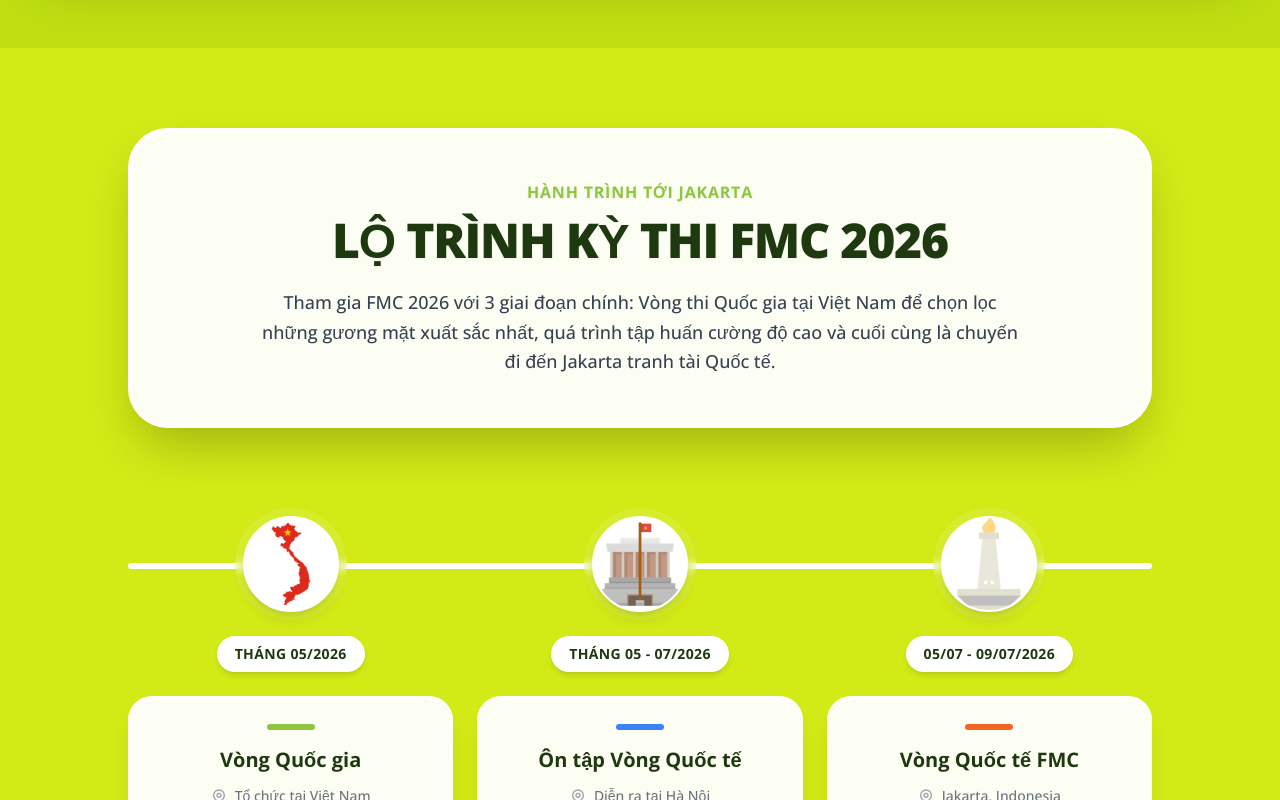
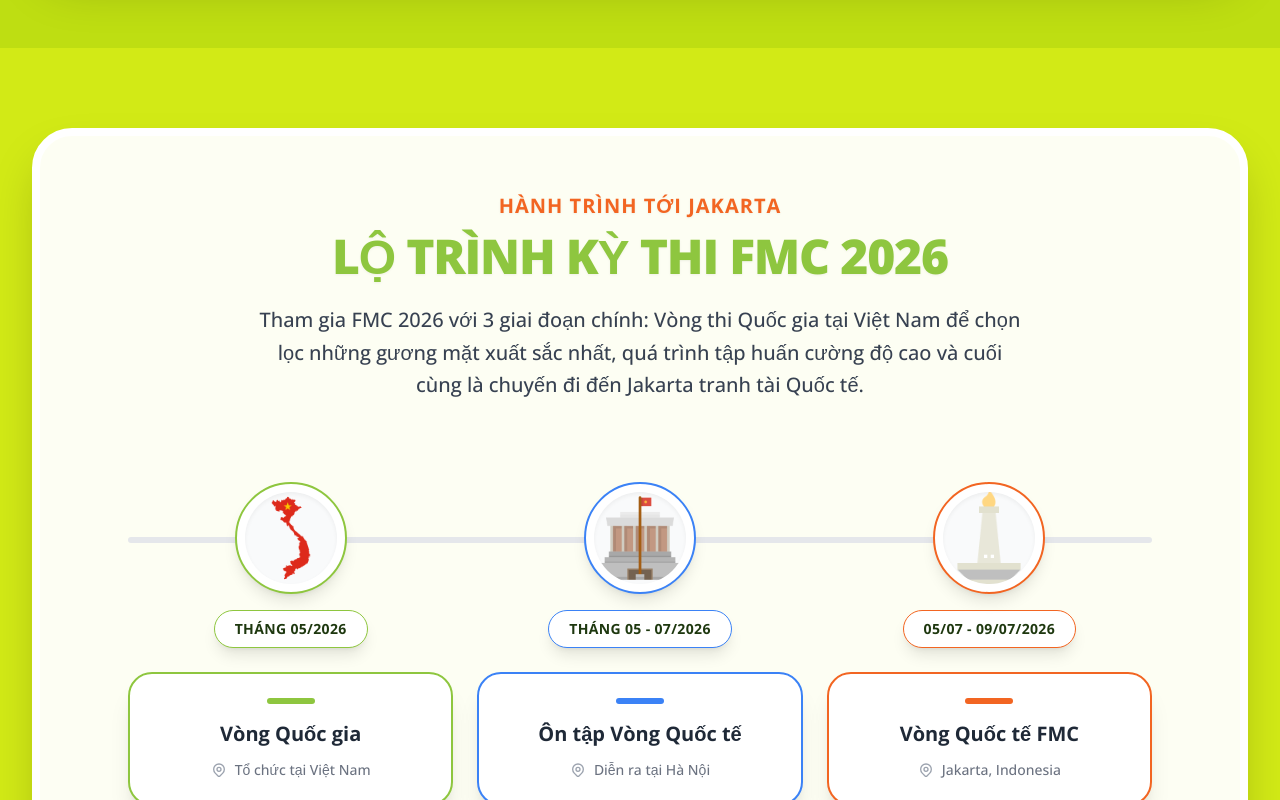
Before and after one commit to HoangQuan-iViet/Boatman-FMC, a React (Vite) app: page / in a window 1280 px wide. Shown: the part 2400-3200 px from the top of the page. Built offline with nearby package versions, Linux system fonts and the light colour scheme.

Commit message:
feat: add RoadmapSection component to display event milestones.

```diff
--- a/src/components/RoadmapSection.tsx
+++ b/src/components/RoadmapSection.tsx
@@ -8,6 +8,7 @@ const milestones = [
         location: 'Tổ chức tại Việt Nam',
         color: 'border-fmc-lime',
         bg: 'bg-fmc-lime',
+        hoverText: 'group-hover:text-fmc-lime',
         icon: '/symbols/vietnam.png',
         imageScale: 'scale-[1.3]',
         delay: 0
@@ -18,6 +19,7 @@ const milestones = [
         location: 'Diễn ra tại Hà Nội',
         color: 'border-blue-500',
         bg: 'bg-blue-500',
+        hoverText: 'group-hover:text-blue-500',
         icon: '/symbols/ho-chi-minh-mausoleum.png',
         imageScale: 'scale-[1.1]',
         delay: 0.2
@@ -28,6 +30,7 @@ const milestones = [
         location: 'Jakarta, Indonesia',
         color: 'border-fmc-orange',
         bg: 'bg-fmc-orange',
+        hoverText: 'group-hover:text-fmc-orange',
         icon: '/symbols/monas.png',
         imageScale: 'scale-[1.4]',
         delay: 0.4
@@ -36,28 +39,30 @@ const milestones = [
 
 export const RoadmapSection = () => {
     return (
-        <section className="py-10 md:py-20 min-h-[auto] md:min-h-[90vh] flex items-center relative overflow-hidden bg-[#d2ea16]">
-            <div className="container mx-auto px-4 md:px-8 max-w-6xl relative z-10 w-full">
+        <section id="roadmap" className="py-10 md:py-20 min-h-[auto] md:min-h-[90vh] flex items-center relative overflow-hidden bg-[#d2ea16]">
+            <div className="container mx-auto px-4 md:px-8 max-w-7xl relative z-10 w-full">
 
-                {/* Header Frame (Matches LevelsSection) */}
+                {/* Master Frame Container */}
                 <motion.div
                     initial={{ opacity: 0, y: 30 }}
                     whileInView={{ opacity: 1, y: 0 }}
                     viewport={{ once: true }}
                     transition={{ duration: 0.6 }}
-                    className="bg-white/95 backdrop-blur-md p-8 md:p-12 text-center rounded-[40px] shadow-2xl border-4 border-white mb-16 w-full max-w-5xl mx-auto relative overflow-hidden"
+                    className="bg-white/95 backdrop-blur-md p-8 md:p-14 rounded-[40px] shadow-2xl border-8 border-white relative overflow-hidden"
                 >
-                    <span className="text-fmc-lime font-bold tracking-wider uppercase text-base mb-3 block drop-shadow-sm">Hành trình tới Jakarta</span>
-                    <h2 className="text-3xl md:text-5xl font-black text-fmc-dark mb-6 drop-shadow-sm uppercase tracking-tight">Lộ Trình Kỳ Thi FMC 2026</h2>
-                    <p className="text-gray-700 text-lg font-medium max-w-3xl mx-auto leading-relaxed">
+                    {/* Header Area */}
+                    <div className="text-center mb-16">
+                        <span className="text-fmc-orange font-bold tracking-wider uppercase text-lg md:text-xl mb-3 block drop-shadow-sm">Hành trình tới Jakarta</span>
+                        <h2 className="text-3xl md:text-5xl font-black text-fmc-lime mb-6 drop-shadow-sm uppercase tracking-tight">Lộ Trình Kỳ Thi FMC 2026</h2>
+                        <p className="text-gray-700 leading-relaxed text-xl max-w-3xl mx-auto font-medium">
                             Tham gia FMC 2026 với 3 giai đoạn chính: Vòng thi Quốc gia tại Việt Nam để chọn lọc những gương mặt xuất sắc nhất, quá trình tập huấn cường độ cao và cuối cùng là chuyến đi đến Jakarta tranh tài Quốc tế.
                         </p>
-                </motion.div>
+                    </div>
 
                     {/* Horizontal Roadmap Layout */}
                     <div className="relative mt-20 max-w-5xl mx-auto">
                         {/* Horizontal Line (Hidden on very small screens, visible on md+) */}
-                    <div className="hidden md:block absolute top-[55px] left-0 right-0 h-1.5 bg-white rounded-full z-0"></div>
+                        <div className="hidden md:block absolute top-[55px] left-0 right-0 h-1.5 bg-gray-200 rounded-full z-0"></div>
 
                         <div className="grid grid-cols-1 md:grid-cols-3 gap-8 md:gap-6 relative z-10">
                             {milestones.map((item, index) => (
@@ -71,20 +76,20 @@ export const RoadmapSection = () => {
                                 >
                                     {/* Timeline Custom Icon & Date Badge */}
                                     <div className="mb-6 flex flex-col items-center">
-                                    <div className="w-28 h-28 bg-white/10 backdrop-blur-sm rounded-full p-2 mb-4 relative z-10 flex items-center justify-center hover:scale-110 transition-transform duration-300">
-                                        <div className="w-24 h-24 bg-white rounded-full flex items-center justify-center shadow-lg border-2 border-white overflow-hidden p-2">
+                                        <div className={`w-28 h-28 bg-white rounded-full p-2 mb-4 relative z-10 flex items-center justify-center hover:scale-110 transition-transform duration-300 shadow-lg border-2 ${item.color}`}>
+                                            <div className="w-full h-full bg-gray-50 rounded-full flex items-center justify-center shadow-inner overflow-hidden p-2">
                                                 <img src={item.icon} alt={item.location} className={`w-full h-full object-contain ${item.imageScale}`} />
                                             </div>
                                         </div>
-                                    <span className="text-sm font-bold text-fmc-dark bg-white px-4 py-1.5 rounded-full shadow-md border-2 border-transparent uppercase tracking-wide">
+                                        <span className={`text-sm font-bold text-fmc-dark bg-white px-5 py-2 rounded-full shadow-lg border ${item.color} uppercase tracking-wide`}>
                                             {item.date}
                                         </span>
                                     </div>
 
                                     {/* Content Box */}
-                                <div className="bg-white/95 backdrop-blur-sm border-t-4 border-white p-6 rounded-3xl shadow-xl w-full group hover:-translate-y-2 transition-transform duration-300">
+                                    <div className={`bg-white border-2 ${item.color} p-6 rounded-3xl shadow-xl w-full group hover:-translate-y-2 transition-transform duration-300`}>
                                         <div className={`h-1.5 w-12 ${item.bg} rounded-full mb-4 mx-auto`}></div>
-                                    <h3 className="text-xl font-bold text-fmc-dark mb-2 group-hover:text-fmc-orange transition-colors">{item.title}</h3>
+                                        <h3 className={`text-xl font-bold text-gray-800 ${item.hoverText} transition-colors`}>{item.title}</h3>
                                         <p className="text-gray-500 font-medium flex items-center justify-center gap-2 mt-3 text-sm">
                                             <svg className="w-4 h-4 text-gray-400" fill="none" viewBox="0 0 24 24" stroke="currentColor">
                                                 <path strokeLinecap="round" strokeLinejoin="round" strokeWidth={2} d="M17.657 16.657L13.414 20.9a1.998 1.998 0 01-2.827 0l-4.244-4.243a8 8 0 1111.314 0z" />
@@ -97,6 +102,7 @@ export const RoadmapSection = () => {
                             ))}
                         </div>
                     </div>
+                </motion.div>
             </div>
         </section>
     );
```
Lines whose indentation alone changed are shown as unchanged.
